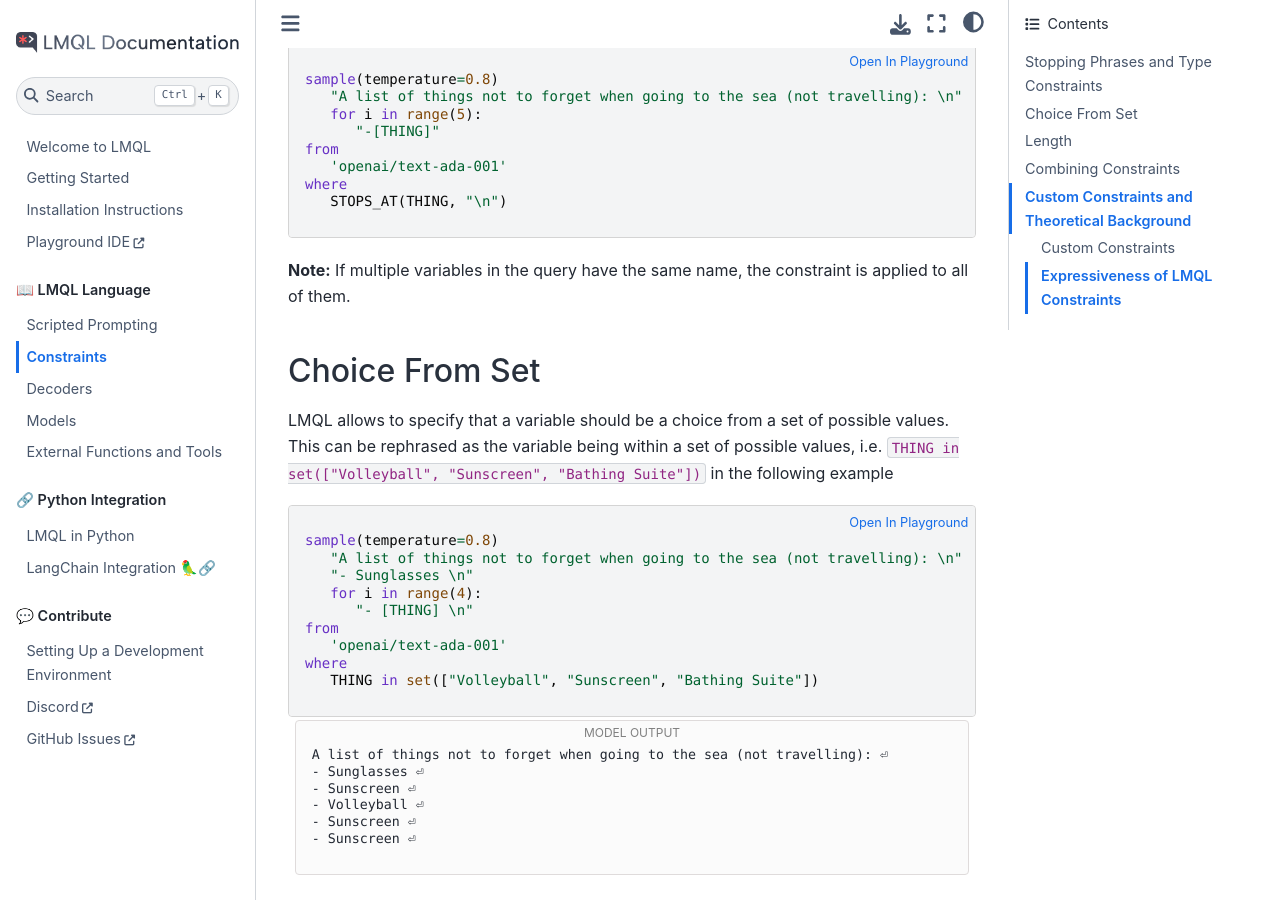
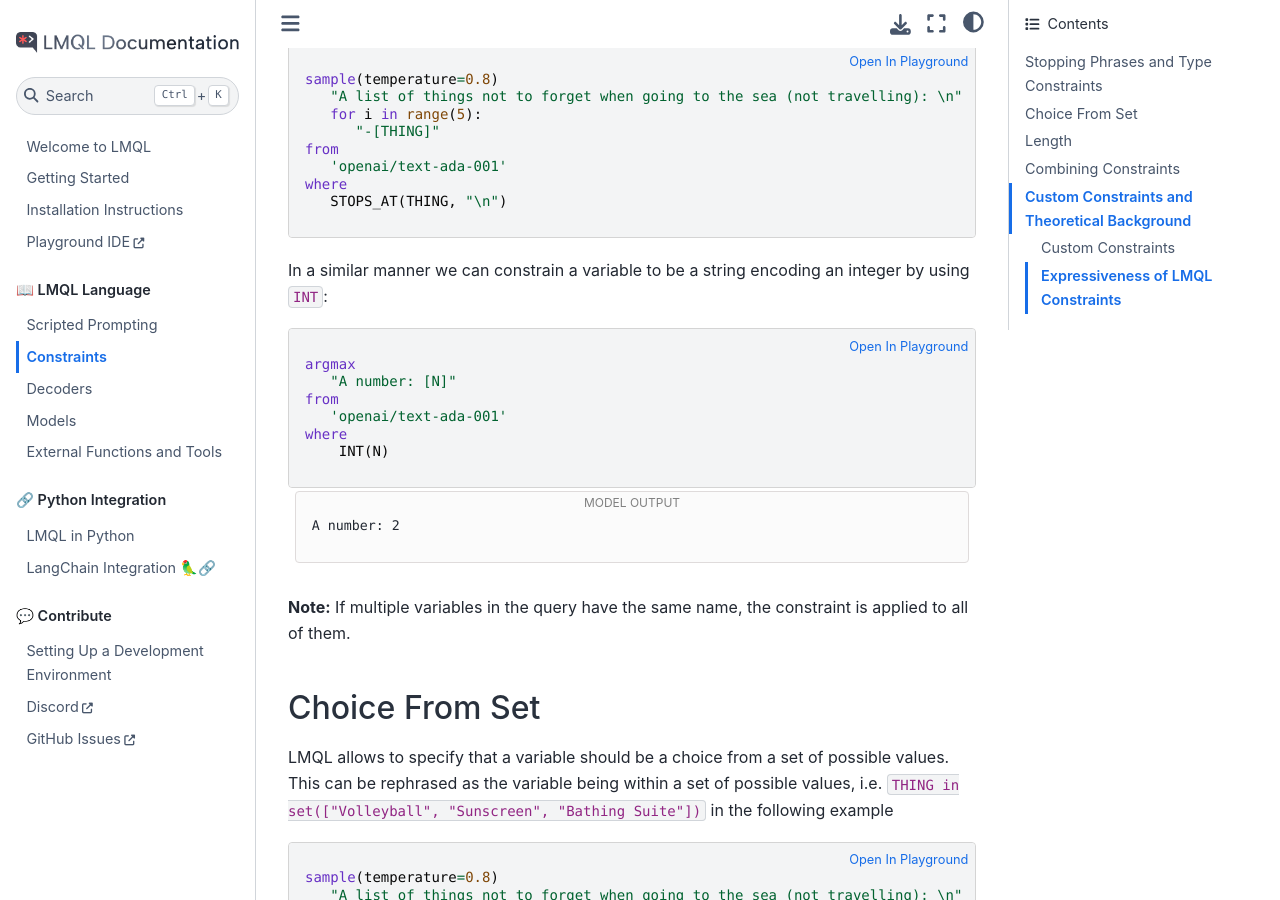
Before and after one commit to ilovechallenge/Python_LLM_AI, a Sphinx documentation site: the page built from docs/source/language/constraints.md, in a window 1280 px wide and 900 px high, scrolled down 746 px. Built offline with Sphinx 7.4.7 and the Sphinx Book theme 1.1.4, drawn with Linux system fonts in a browser that asks for light colours; pages that are not in the unit, such as notebooks, are missing from menus.

Commit message:
added INT

````diff
--- a/docs/source/language/constraints.md
+++ b/docs/source/language/constraints.md
@@ -21,6 +21,21 @@ from
    'openai/text-ada-001'
 where
    STOPS_AT(THING, "\n")
+```
+
+In a similar manner we can constrain a variable to be a string encoding an integer by using `INT`:
+
+```{lmql}
+name::number
+argmax
+   "A number: [N]"
+from
+   'openai/text-ada-001'
+where
+    INT(N)
+```
+```model-output
+A number: 2
 ```
 
 **Note:** If multiple variables in the query have the same name, the constraint is applied to all of them.
````
